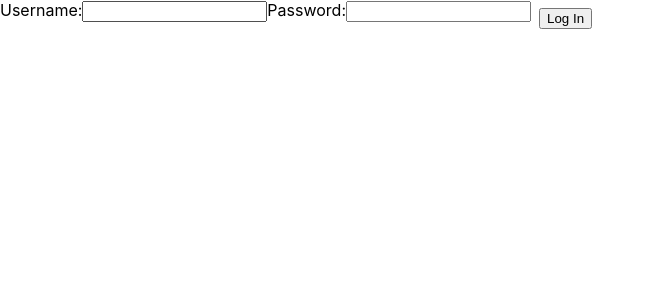
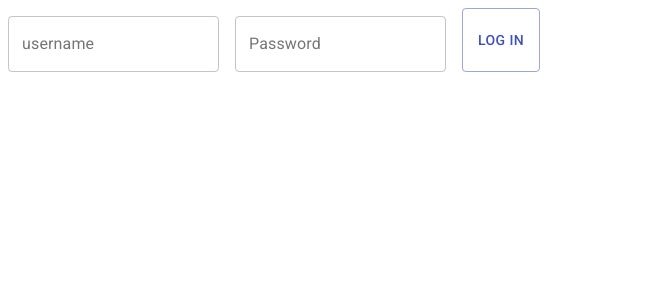
Before and after one commit to disney-parent-lambda/FE-Giselle-Hargrove, a React (Create React App) app in the folder disney-parent/: page / in a window 1280 px wide. Shown: the top 300 px of the page, without its empty margins (0-654 px from the left). Built offline with nearby package versions, Linux system fonts and the light colour scheme.

Commit message:
updated login page

```diff
--- a/disney-parent/src/Components/Login.js
+++ b/disney-parent/src/Components/Login.js
@@ -25,7 +25,7 @@ export default function Login() {
 
   const handleChange = event => {
     setCreds({...creds, [event.target.name]: event.target.value });
-    console.log(creds, event)
+    console.log(creds)
   }
 
   const handleSubmit = e => {
@@ -40,7 +40,7 @@ export default function Login() {
       }
     }).then(res => {
       console.log(res)
-        /*localStorage.setItem('token', res.data.access_token);*/
+        localStorage.setItem('token', res.data.access_token);
         /*this.props.history.push('/users');*/
     }).catch(err => console.dir(err));
       e.preventDefault();
@@ -49,7 +49,7 @@ export default function Login() {
   return (
     <div className="form-container">
       <form className={classes.container} autoComplete="off" onSubmit={event => handleSubmit(event)}>
-        {/*<TextField
+        <TextField
           className={classes.textField}
           id="outlined-email-input"
           label="username"
@@ -62,26 +62,13 @@ export default function Login() {
           className={classes.textField}
           id="outlined-password-input"
           label="Password"
+          name="password"
           type="password"
           margin="normal"
           variant="outlined"
           onChange={event => handleChange(event)}
-        />*/}
-        <label>
-          Username:
-          <input
-            type="text"
-            name="username"
-            onChange={event => handleChange(event)} />
-        </label>
-        <label>
-          Password:
-          <input
-            type="text"
-            name="password"
-            onChange={event => handleChange(event)} />
-        </label>
-        <button variant="outlined" color="primary" className={classes.button}>Log In</button>
+        />
+        <Button type="submit" variant="outlined" color="primary" className={classes.button}>Log In</Button>
       </form>
     </div>
   );
```
